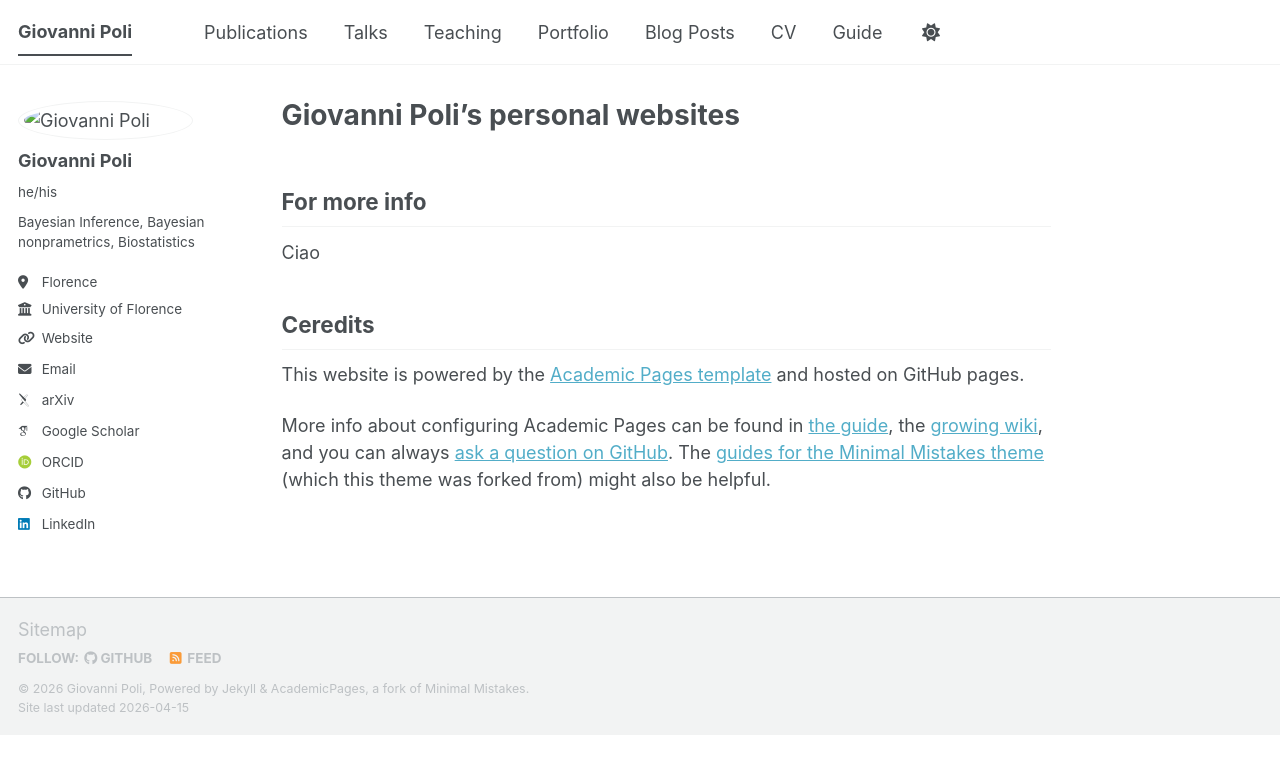
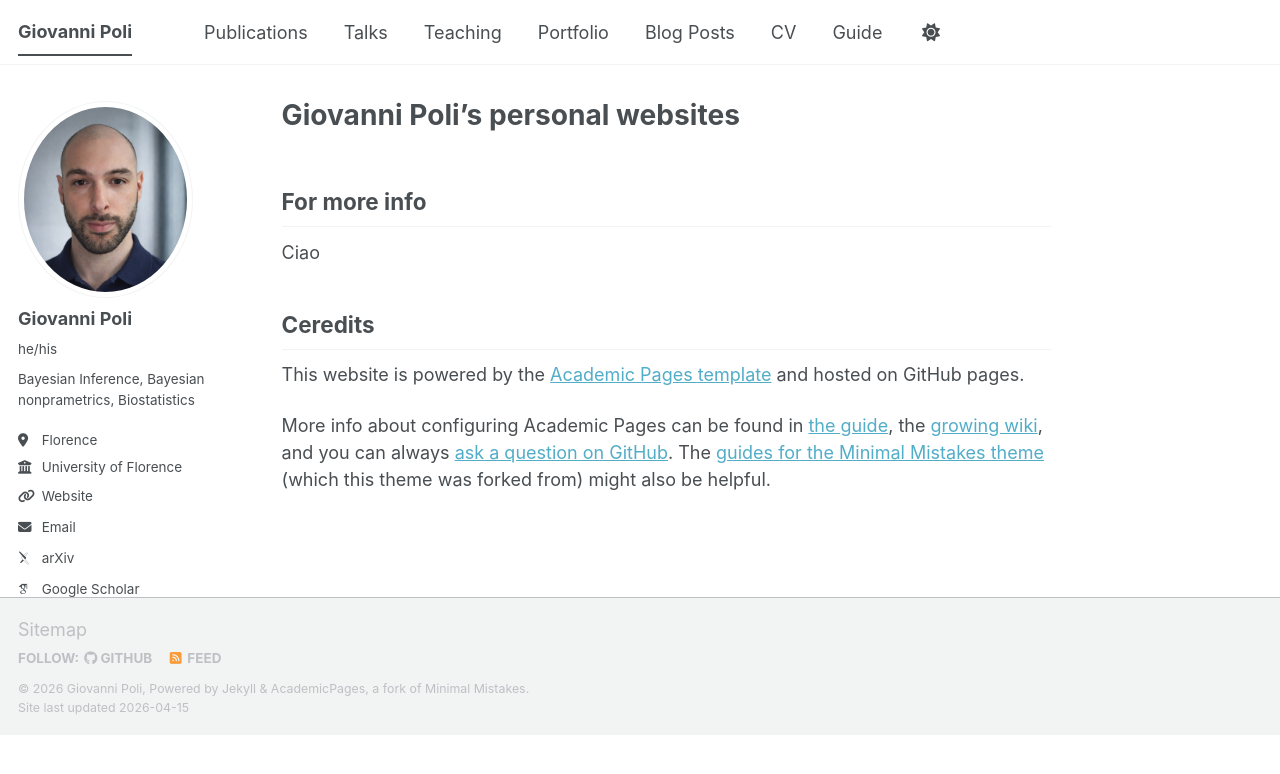
Before and after one commit to GiovanniPoli/GiovanniPoli.github.io, a Jekyll site: the page built from _pages/about.md, in a window 1280 px wide. Shown: the top 774 px of the page. Built offline with Jekyll 4.4.1, drawn with Linux system fonts in a browser that asks for light colours; some web fonts are replaced; a script bundle is joined from its source files by our own code; library files that are not in the unit come from our copies.

Commit message:
Update avatar path in configuration file

```diff
--- a/_config.yml
+++ b/_config.yml
@@ -22,7 +22,7 @@ repository               : "GiovanniPoli/GiovanniPoli.github.io"
 #               Additional customization can be done by editing /_includes/author-profile.html
 author:
   # Biographic information
-  avatar           : "/images/profile.png"
+  avatar           : "profile.png"
   name             : "Giovanni Poli"
   pronouns         : "he/his"
   bio              : "Bayesian Inference, Bayesian nonprametrics, Biostatistics"
```
